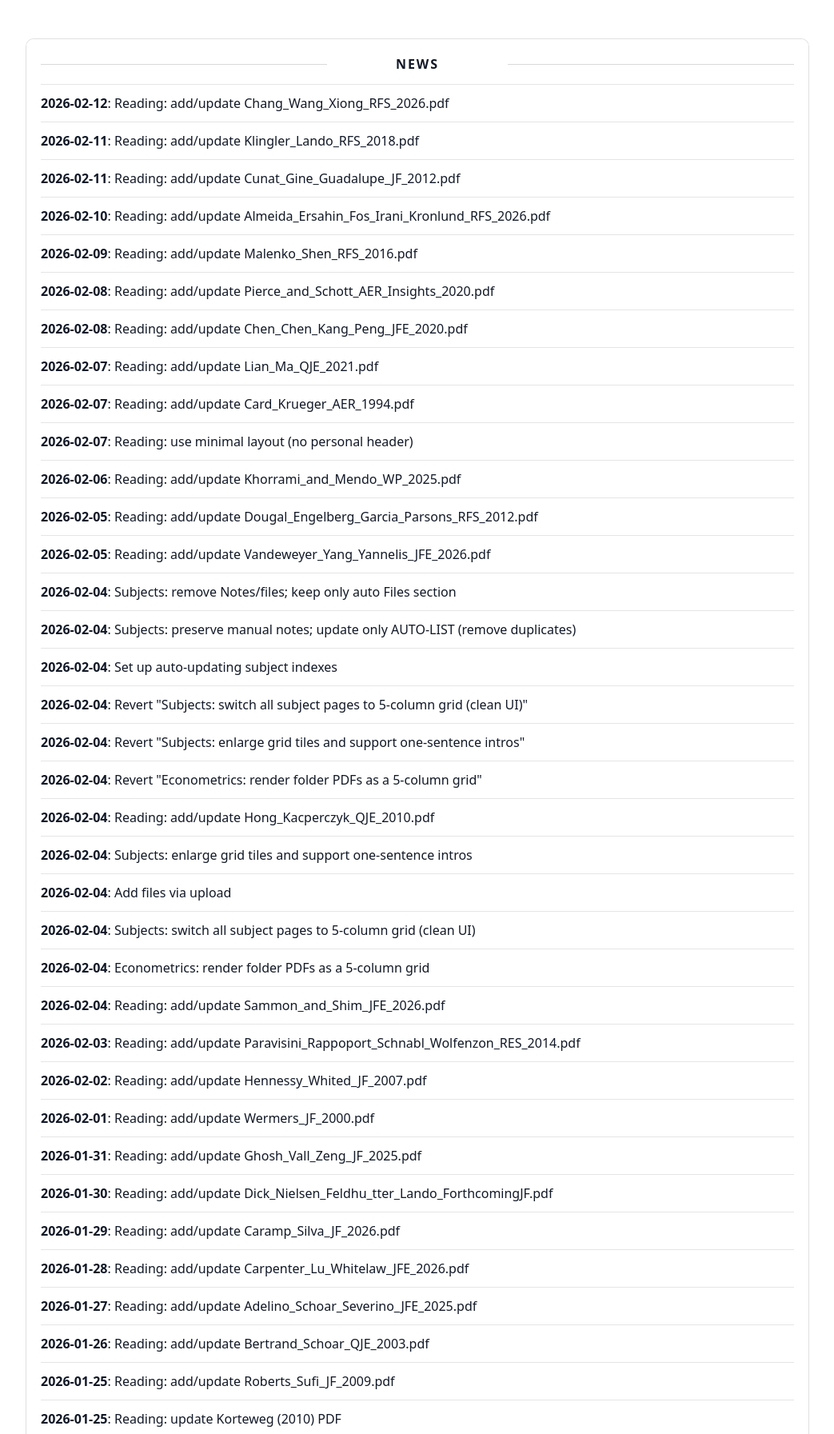
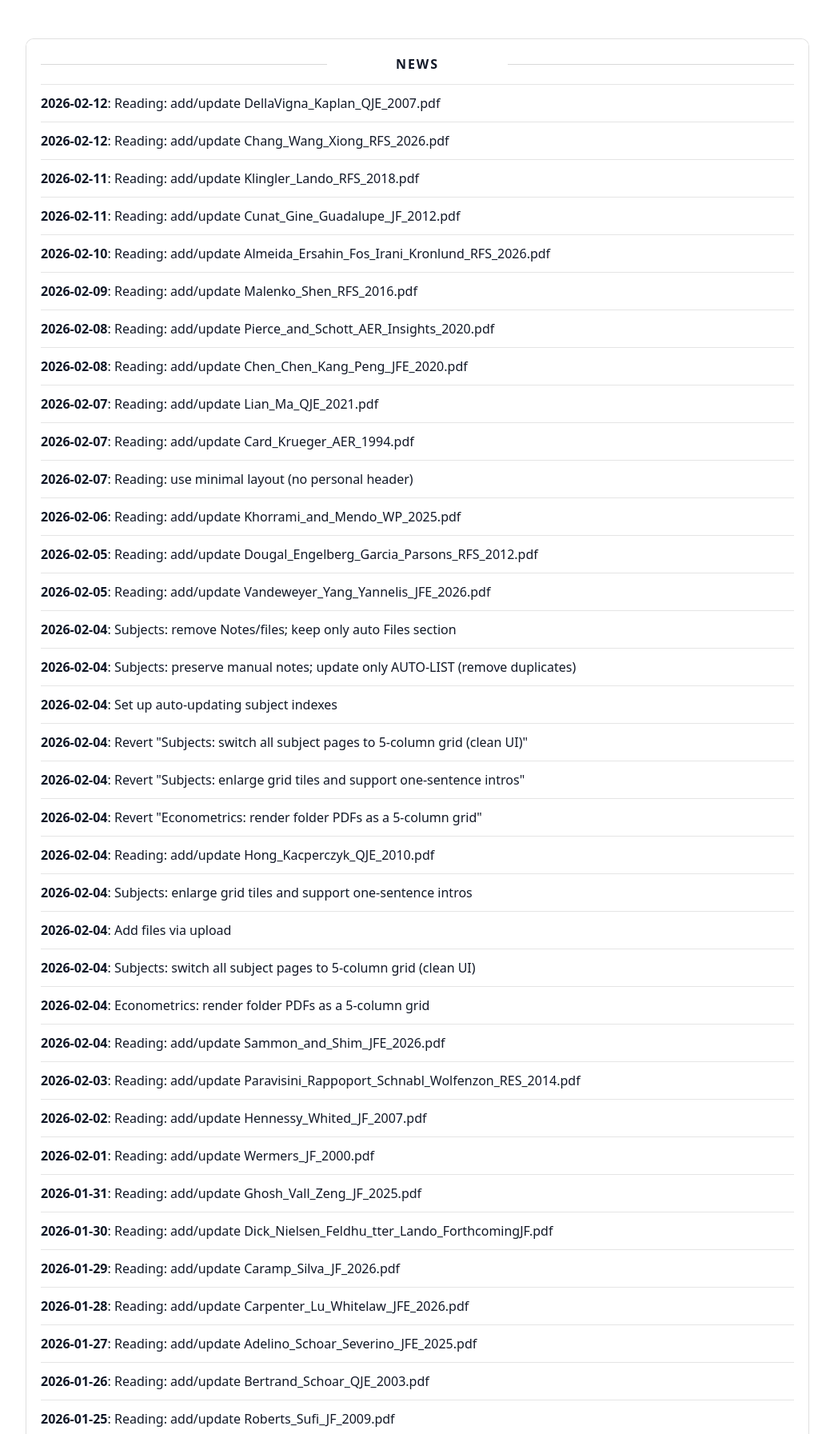
Before and after one commit to yaxinzn/study-archive, a Jekyll site: the page built from updates/index.md, in a window 1280 px wide, cut to the strip 476-2269 px from the top of the page. Shown: the whole strip at 80% size, without its empty margins (118-1161 px from the left). Built offline with Jekyll 4.4.1, drawn with Linux system fonts in a browser that asks for light colours; some of the changed text lies outside the part shown.

Commit message:
chore: update NEWS feed

```diff
--- a/_data/news.yml
+++ b/_data/news.yml
@@ -1,4 +1,7 @@
 # Auto-generated update history (sorted newest -> oldest). Do not edit manually.
+- ts: "1770896904"
+  date: "2026-02-12"
+  title: "Reading: add/update DellaVigna_Kaplan_QJE_2007.pdf"
 - ts: "1770892332"
   date: "2026-02-12"
   title: "Reading: add/update Chang_Wang_Xiong_RFS_2026.pdf"
```
